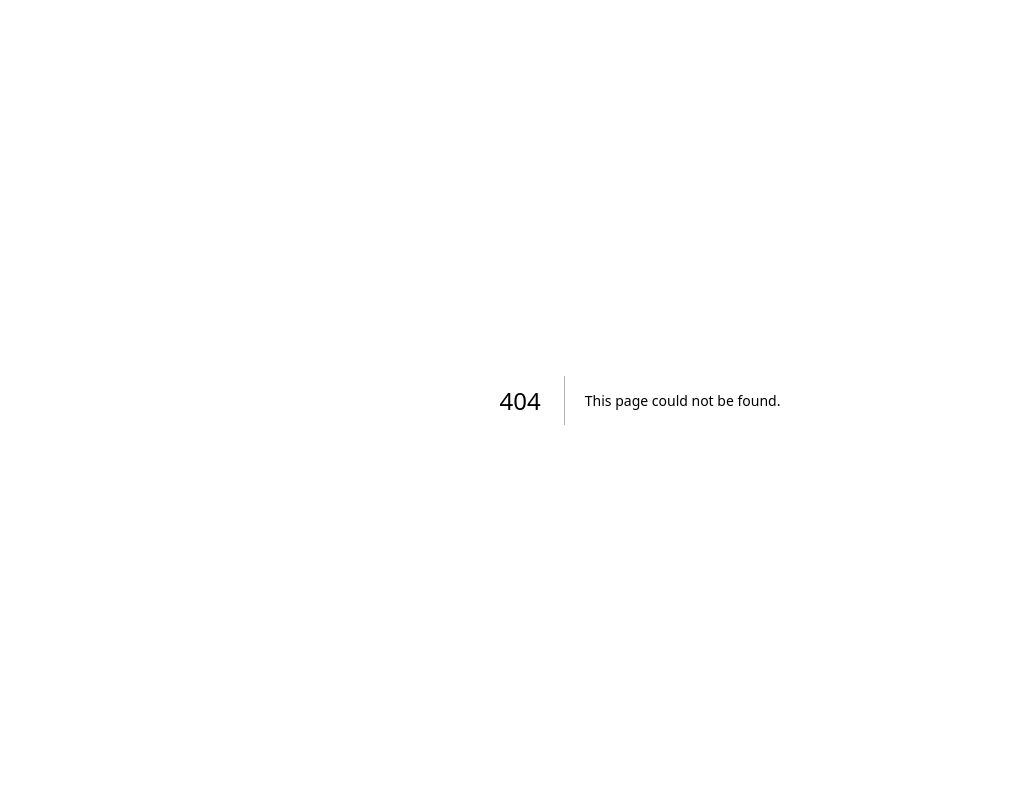
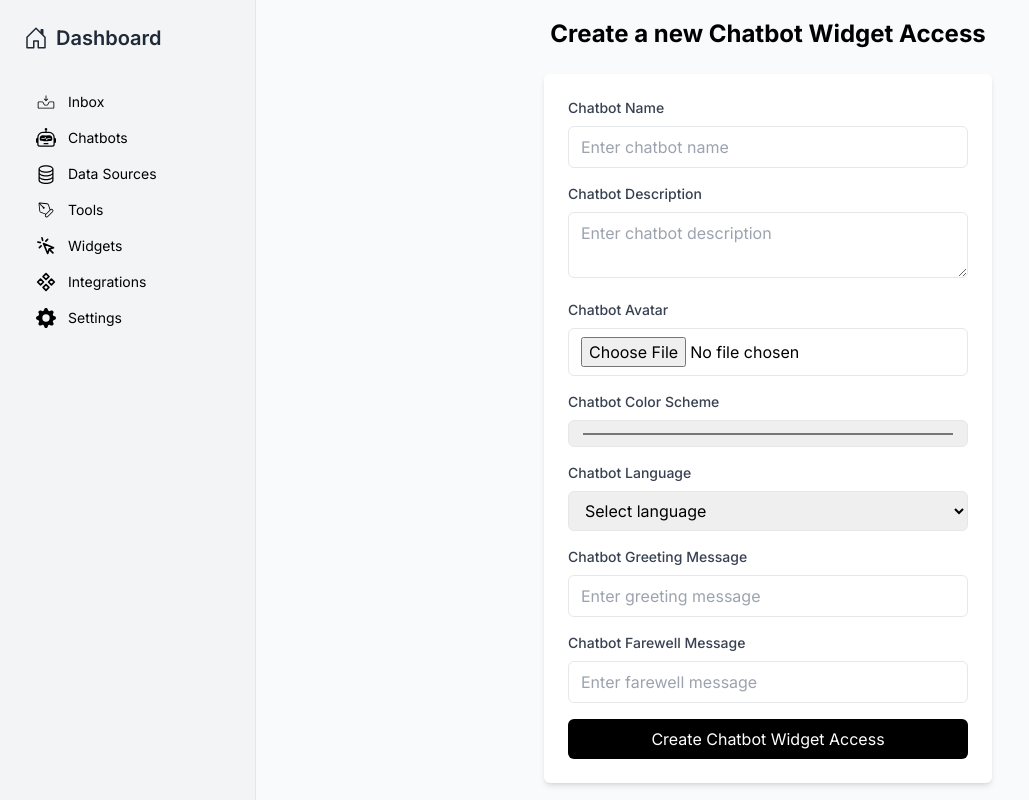
Before and after one commit to abhijitxy/Genie, a Next.js app: page /chatbots/create in a window 1280 px wide. Before the commit this address had no page. Shown: the whole page, without its empty margins (0-1029 px from the left). Built offline with nearby package versions, Linux system fonts and the light colour scheme.

Commit message:
adding create page

```diff
--- a/package.json
+++ b/package.json
@@ -9,6 +9,7 @@
     "lint": "next lint"
   },
   "dependencies": {
+    "@clerk/nextjs": "^4.29.2",
     "@next-auth/prisma-adapter": "^0.4.4-canary.81",
     "@prisma/client": "^5.5.2",
     "@radix-ui/react-icons": "^1.3.0",
--- /dev/null
+++ b/src/app/(dashboard)/chatbots/create/page.tsx
@@ -0,0 +1,85 @@
+export default function Component() {
+    return (
+      <main className="flex flex-col items-center justify-center min-h-screen py-12 bg-gray-50">
+        <div className="w-full max-w-md mx-auto">
+          <h1 className="text-2xl font-bold text-center mb-6">Create a new Chatbot Widget Access</h1>
+          <div className="bg-white shadow-md rounded-md p-6">
+            <div className="space-y-4">
+              <div className="space-y-2">
+                <label htmlFor="chatbot-name" className="block text-sm font-medium text-gray-700">
+                  Chatbot Name
+                </label>
+                <input
+                  type="text"
+                  id="chatbot-name"
+                  placeholder="Enter chatbot name"
+                  className="w-full px-3 py-2 border rounded-md focus:outline-none focus:border-gray-900"
+                />
+              </div>
+              <div className="space-y-2">
+                <label htmlFor="chatbot-description" className="block text-sm font-medium text-gray-700">
+                  Chatbot Description
+                </label>
+                <textarea
+                  id="chatbot-description"
+                  placeholder="Enter chatbot description"
+                  className="w-full px-3 py-2 border rounded-md focus:outline-none focus:border-gray-900"
+                ></textarea>
+              </div>
+              <div className="space-y-2">
+                <label htmlFor="chatbot-avatar" className="block text-sm font-medium text-gray-700">
+                  Chatbot Avatar
+                </label>
+                <input type="file" id="chatbot-avatar" className="w-full px-3 py-2 border rounded-md focus:outline-none focus:border-gray-900" />
+              </div>
+              <div className="space-y-2">
+                <label htmlFor="chatbot-color" className="block text-sm font-medium text-gray-700">
+                  Chatbot Color Scheme
+                </label>
+                <input type="color" id="chatbot-color" className="w-full px-3 py-2 border rounded-md focus:outline-none focus:border-gray-900" />
+              </div>
+              <div className="space-y-2">
+                <label htmlFor="chatbot-language" className="block text-sm font-medium text-gray-700">
+                  Chatbot Language
+                </label>
+                <select id="chatbot-language" className="w-full px-3 py-2 border rounded-md focus:outline-none focus:border-gray-900">
+                  <option value="" disabled selected>
+                    Select language
+                  </option>
+                  <option value="en">English</option>
+                  <option value="es">Spanish</option>
+                  <option value="fr">French</option>
+                  <option value="de">German</option>
+                </select>
+              </div>
+              <div className="space-y-2">
+                <label htmlFor="chatbot-greeting" className="block text-sm font-medium text-gray-700">
+                  Chatbot Greeting Message
+                </label>
+                <input
+                  type="text"
+                  id="chatbot-greeting"
+                  placeholder="Enter greeting message"
+                  className="w-full px-3 py-2 border rounded-md focus:outline-none focus:border-gray-900"
+                />
+              </div>
+              <div className="space-y-2">
+                <label htmlFor="chatbot-farewell" className="block text-sm font-medium text-gray-700">
+                  Chatbot Farewell Message
+                </label>
+                <input
+                  type="text"
+                  id="chatbot-farewell"
+                  placeholder="Enter farewell message"
+                  className="w-full px-3 py-2 border rounded-md focus:outline-none focus:border-gray-900"
+                />
+              </div>
+              <button className="w-full bg-black text-white py-2 px-4 rounded-md hover:bg-gray-900 focus:outline-none focus:ring">
+                Create Chatbot Widget Access
+              </button>
+            </div>
+          </div>
+        </div>
+      </main>
+    );
+  }
--- a/src/app/(dashboard)/chatbots/page.tsx
+++ b/src/app/(dashboard)/chatbots/page.tsx
@@ -1,9 +1,13 @@
-export default function Page () {
+import Link from "next/link";
+
+export default function Component() {
     return (
-        <main>
-            <div className="flex flex-col items-center justify-between ">
-            Chatbots
-            </div>
-        </main>
-    )
-}
+      <main className="flex flex-col items-center justify-between">
+        <div>
+        <Link href="/chatbots/create">
+           chatbot
+           </Link>
+        </div>
+      </main>
+    );
+  }
--- a/src/app/globals.css
+++ b/src/app/globals.css
@@ -2,7 +2,7 @@
 @tailwind components;
 @tailwind utilities;
 
-.grid {
+@media (min-width: 380px) { .grid {
   position: absolute;
   inset: 0;
   height: 100%;
@@ -11,3 +11,4 @@
     linear-gradient(to bottom, #80808012 1px, transparent 1px);
   background-size: 64px 64px;
 }
+}
--- a/src/app/layout.tsx
+++ b/src/app/layout.tsx
@@ -1,6 +1,7 @@
 import type { Metadata } from 'next'
 import { Inter } from 'next/font/google'
 import './globals.css'
+import { ClerkProvider } from '@clerk/nextjs'
 
 
 const inter = Inter({ subsets: ['latin'] })
@@ -16,10 +17,12 @@ export default function RootLayout({
   children: React.ReactNode
 }) {
   return (
+    <ClerkProvider>
     <html lang="en">
       <body className={inter.className}>
         {children}
         </body>
     </html>
+    </ClerkProvider>
   )
 }
--- a/src/components/Section/Navbar.tsx
+++ b/src/components/Section/Navbar.tsx
@@ -17,9 +17,11 @@ const Navbar = () => {
             Integrations
           </Link>
         </div>
-        <div className="inline-flex h-10 items-center justify-center text-white rounded-md bg-gray-900 px-8 text-sm font-medium shadow transition-colors hover:bg-gray-900/90 focus-visible:outline-none focus-visible:ring-1 focus-visible:ring-gray-950 disabled:pointer-events-none disabled:opacity-50">
-          <Link href={"/chatbots"}>Login</Link>
-        </div>
+        <a href="/chatbots">
+          <div className="inline-flex h-10 items-center justify-center text-white rounded-md bg-gray-900 px-8 text-sm font-medium shadow transition-colors hover:bg-gray-900/90 focus-visible:outline-none focus-visible:ring-gray-950">
+            Login
+          </div>
+        </a>
       </div>
     </header>
   );
--- a/src/pages/_app.tsx
+++ /dev/null
@@ -1,14 +0,0 @@
-import { SessionProvider } from "next-auth/react"
-import type { Session } from "next-auth"
-import type { AppProps } from "next/app"
-
-export default function App({
-    Component,
-    pageProps: { session, ...pageProps },
-  }: AppProps<{ session: Session }>) {
-    return (
-      <SessionProvider session={session}>
-        <Component {...pageProps} />
-      </SessionProvider>
-    )
-  }
--- a/src/pages/api/auth/[...nextauth].ts
+++ /dev/null
@@ -1,37 +0,0 @@
-import NextAuth from "next-auth"
-import GithubProvider from "next-auth/providers/github"
-import CredentialsProvider from "next-auth/providers/credentials"
-import { PrismaAdapter } from "@next-auth/prisma-adapter"
-import { PrismaClient } from "@prisma/client"
-
-const prisma = new PrismaClient()
-
-export const authOptions = {
-  // Configure one or more authentication providers
-  providers: [
-    GithubProvider({
-      clientId: process.env.GITHUB_ID as string,
-      clientSecret: process.env.GITHUB_SECRET as string,
-    }),
-    CredentialsProvider({
-      name: "Credentials",
-      credentials: {
-        username: { label: "Username", type: "text", placeholder: "jsmith" },
-        password: { label: "Password", type: "password" },
-      },
-      async authorize(credentials) {
-        const user = { id: "1", name: "Jon", password: "123" }
-
-        if (credentials?.username === user.name && credentials?.password === user.password) {
-          return user
-        } else {
-          return null
-        }
-      }
-    }), // Add a closing bracket for the CredentialsProvider
-  ],
-  adapter: PrismaAdapter(prisma),
-
-}
-
-export default NextAuth(authOptions)
```
Also changed, not shown: src/middleware.ts (+8 -13 lines), 1 other file (tests, documents, lock files or other folders).
